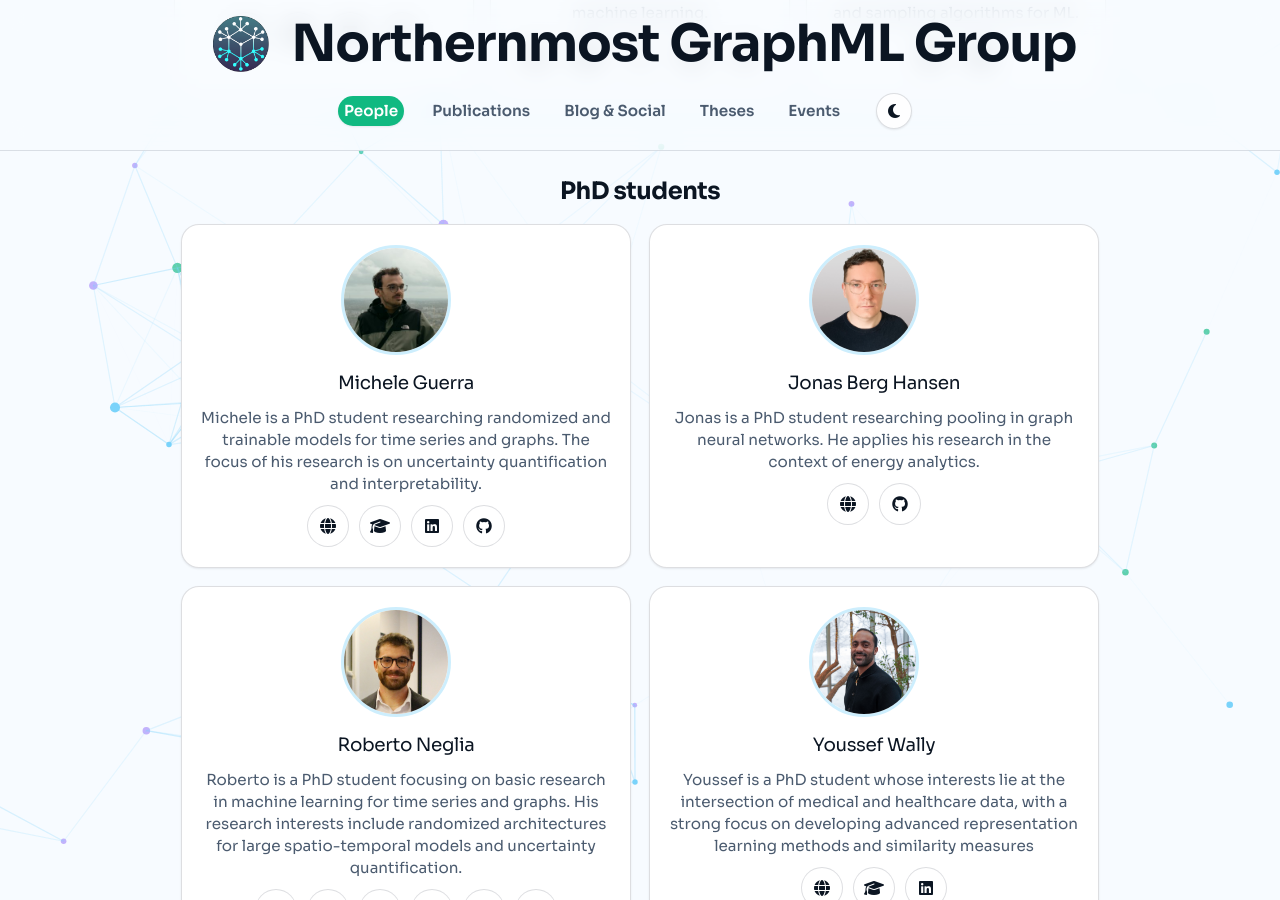
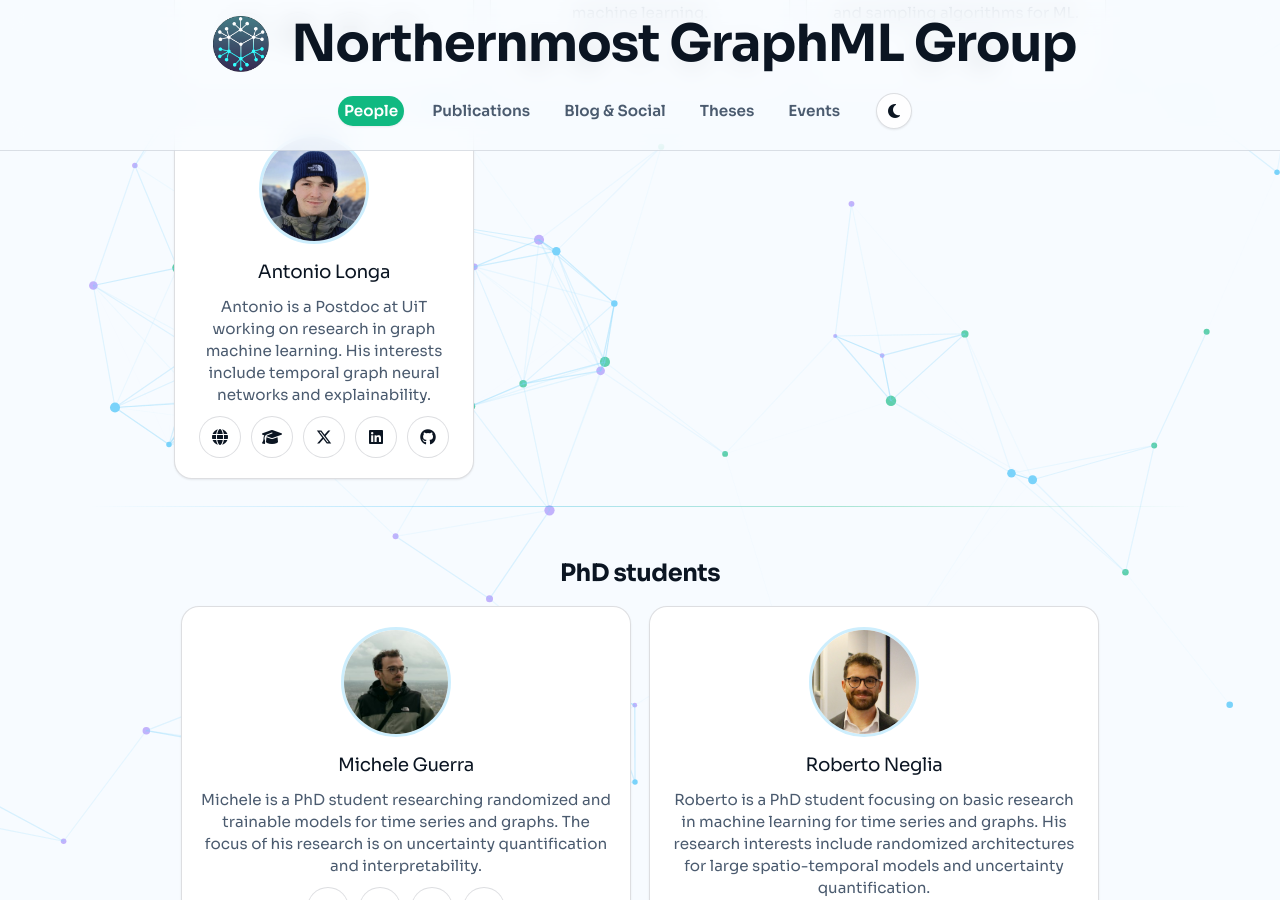
Before and after one commit to NGMLGroup/NGMLGroup.github.io, a Jekyll site: the page built from people.html, in a window 1280 px wide and 900 px high, scrolled down 1458 px. Built offline with Jekyll 4.4.1, drawn with Linux system fonts in a browser that asks for light colours; some of the changed text lies outside the part shown.

Commit message:
added Antonio, Dionisia and Lorenzo, create a new section with alumni

```diff
--- a/_data/people.yml
+++ b/_data/people.yml
@@ -43,12 +43,6 @@
     github: https://github.com/eloMG
     webpage: "https://elomg.github.io/"
 
-  - name: "Jonas Berg Hansen"
-    image: "/figs/people/jbh.jpg"
-    bio: "Jonas is a PhD student researching pooling in graph neural networks. He applies his research in the context of energy analytics."
-    webpage: "https://en.uit.no/ansatte/person?p_document_id=686752&p_dimension_id=88131"
-    github: "https://github.com/JonasBergHansen"
-
   - name: "Roberto Neglia"
     image: "/figs/people/rn.jpg"
     bio: "Roberto is a PhD student focusing on basic research in machine learning for time series and graphs. His research interests include randomized architectures for large spatio-temporal models and uncertainty quantification."
@@ -89,6 +83,15 @@
     bio: "Nicolas is a CNRS Researcher at Gipsa-lab, in Grenoble, France. He is currently working as an MSCA Postdoc at UiT. His research includes graph signal processing and sampling algorithms for ML."
     scholar: "https://scholar.google.fr/citations?user=sLUQDBcAAAAJ&hl=en"
     webpage: "https://www.ntremblay.cnrs.fr/"
+
+  - name: "Antonio Longa"
+    image: "/figs/people/al.png"
+    bio: "Antonio is a Postdoc at UiT working on research in graph machine learning. His interests include temporal graph neural networks and explainability."
+    scholar: "https://scholar.google.com/citations?hl=it&user=ZsTTo5MAAAAJ"
+    webpage: "https://antoniolonga.github.io/"
+    twitter: "https://x.com/AntonioLonga94"
+    linkedin: "https://www.linkedin.com/in/antonio-longa-51ab2a113/"
+    github: "https://github.com/AntonioLonga"
 
 
 collaborator:
@@ -155,3 +158,29 @@
     position: "PhD student"
     affiliation: "IMT School for Advanced Studies, Lucca"
     webpage: "https://www.researchgate.net/profile/Giulio-Loddi"
+
+  - name: "Dionisia Naddeo"
+    image: "/figs/people/dn.jpg"
+    position: "PhD student"
+    affiliation: "Department of Biomedicine and Prevention, University of Rome, Tor Vergata Italy"
+    linkedin: "https://www.linkedin.com/in/dionisianaddeo/"
+    scholar: "https://scholar.google.com/citations?user=1DOrArsAAAAJ&hl=en"
+    webpage: "https://fismed.uniroma2.it/staff/dionisia-naddeo/"
+
+  - name: "Lorenzo Epifani"
+    image: "/figs/people/le.jpg"
+    position: "PhD student"
+    affiliation: "Politecnico di Milano"
+    linkedin: "https://www.linkedin.com/in/lorenzo-epifani-7937b0168/"
+    scholar: "https://scholar.google.com/citations?user=sQpIYzQAAAAJ"
+    github: "https://github.com/Lorenzo-Epifani"
+    webpage: "https://lorenzo-epifani.github.io/"
+
+
+
+alumni:
+  - name: "Jonas Berg Hansen"
+    image: "/figs/people/jbh.jpg"
+    bio: "Jonas is a PhD student researching pooling in graph neural networks. He applies his research in the context of energy analytics."
+    webpage: "https://en.uit.no/ansatte/person?p_document_id=686752&p_dimension_id=88131"
+    github: "https://github.com/JonasBergHansen"
--- a/_sass/main.scss
+++ b/_sass/main.scss
@@ -652,6 +652,7 @@
   box-shadow: var(--shadow);
 }
 
+
 .faculty .person {
   width: 450px;
 }
@@ -787,6 +788,7 @@
     max-width: 520px;
   }
 }
+
 
 /* -----------------------------
    Publications
--- a/people.html
+++ b/people.html
@@ -216,4 +216,60 @@
             {% endfor %}
         </div>
     </section>
+
+
+    <!-- Alumni -->
+    <section class="collaborators">
+        <h2>Alumni</h2>
+        <div class="person-grid">
+            {% for person in site.data.people.alumni %}
+            <div class="collaborator">
+                <!-- Image (optional) -->
+                <img src="{% if person.image %}{{ person.image }}{% else %}{{'/figs/people/default.png'}}{% endif %}"
+                    alt="{{ person.name }}'s profile picture" class="profile-pic" />
+
+                <!-- Information -->
+                <div class="info">
+                    <h3>{{ person.name }}</h3>
+                    <p>{{ person.position }}</p>
+                    <p>{{ person.affiliation }}</p>
+
+                    <div class="links">
+                        {% if person.webpage %}
+                        <a href="{{ person.webpage }}" target="_blank" title="Personal Webpage">
+                            <i class="fas fa-globe"></i>
+                        </a>
+                        {% endif %}
+                        {% if person.email %}
+                        <a href="mailto:{{ person.email }}" title="Email">
+                            <i class="fas fa-envelope"></i>
+                        </a>
+                        {% endif %}
+                        {% if person.scholar %}
+                        <a href="{{ person.scholar }}" target="_blank" title="Google Scholar">
+                            <i class="fas fa-graduation-cap"></i>
+                        </a>
+                        {% endif %}
+                        {% if person.twitter %}
+                        <a href="{{ person.twitter }}" target="_blank" title="Twitter">
+                            <i class="fab fa-x-twitter"></i>
+                        </a>
+                        {% endif %}
+                        {% if person.linkedin %}
+                        <a href="{{ person.linkedin }}" target="_blank" title="LinkedIn">
+                            <i class="fab fa-linkedin"></i>
+                        </a>
+                        {% endif %}
+                        {% if person.github %}
+                        <a href="{{ person.github }}" target="_blank" title="GitHub">
+                            <i class="fab fa-github"></i>
+                        </a>
+                        {% endif %}
+                    </div>
+                </div>
+            </div>
+            {% endfor %}
+        </div>
+    </section>
+
 </div>
```
Also changed, not shown: figs/people/al.png (added), figs/people/dn.jpg (added), figs/people/le.jpg (added).
